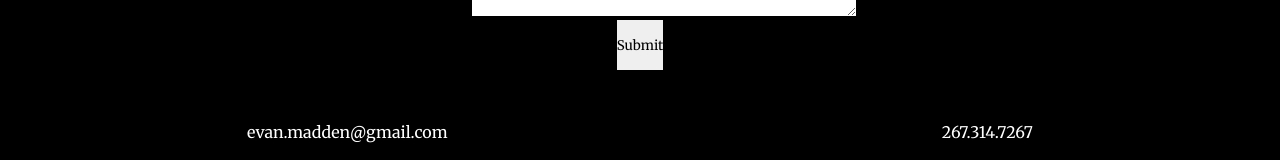
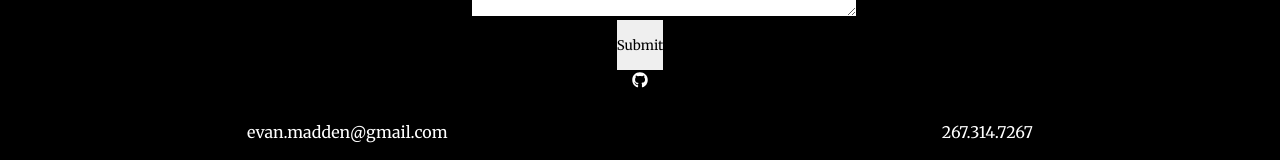
Before and after one commit to EvMad/chain-react, a React (Create React App) app: page /contact in a window 1280 px wide. Shown: the part 304-464 px from the top of the page. Built offline with nearby package versions, Linux system fonts and the light colour scheme.

Commit message:
added Github icon to projectBox

```diff
--- a/src/components/Contact.js
+++ b/src/components/Contact.js
@@ -30,7 +30,7 @@ class Contact extends Component {
         <div><input style={{ maxWidth: "10%", minHeight: "50px" }}  type="submit" value="Submit" /></div>
 
       </form>
-          <ul><li style={{ color: '#fff' }}><FontAwesomeIcon icon={['fa', 'github']} /></li></ul>
+          <ul><li style={{ color: '#fff' }}><FontAwesomeIcon icon={['fab', 'github']} /></li></ul>
 
 
       </div>
--- a/src/components/ProjectBox.js
+++ b/src/components/ProjectBox.js
@@ -1,10 +1,13 @@
 import React, {Component} from 'react';
 import './ProjectBox.css';
 import imgOne from './images/1.jpg';
-// import { FontAwesomeIcon } from '@fortawesome/react-fontawesome';
-// import { faGithubSquare } from '@fortawesome/free-solid-svg-icons';
+import { FontAwesomeIcon } from "@fortawesome/react-fontawesome";
+import { library } from "@fortawesome/fontawesome-svg-core";
+import { fab } from "@fortawesome/free-brands-svg-icons";
+import { faGithub } from "@fortawesome/free-brands-svg-icons";
 
-// const element = <FontAwesomeIcon icon={faGithubSquare} />
+library.add(fab, faGithub);
+
 
 class ProjectBox extends Component {
     render() {
@@ -21,7 +24,7 @@ class ProjectBox extends Component {
                         <a href="https://github.com/EvMad" target="blank" rel="noopener noreferrer"
                             class="read-more">Git<span>Hub</span></a>
                         <div class="icon-links">
-                            <a href="https://github.com/EvMad" target="_blank" rel="noopener noreferrer"><i></i></a>
+                            <a href="https://github.com/EvMad" target="_blank" rel="noopener noreferrer"><i><FontAwesomeIcon icon={['fab', 'github']} /></i></a>
 
                         </div>
                     </div>
```
